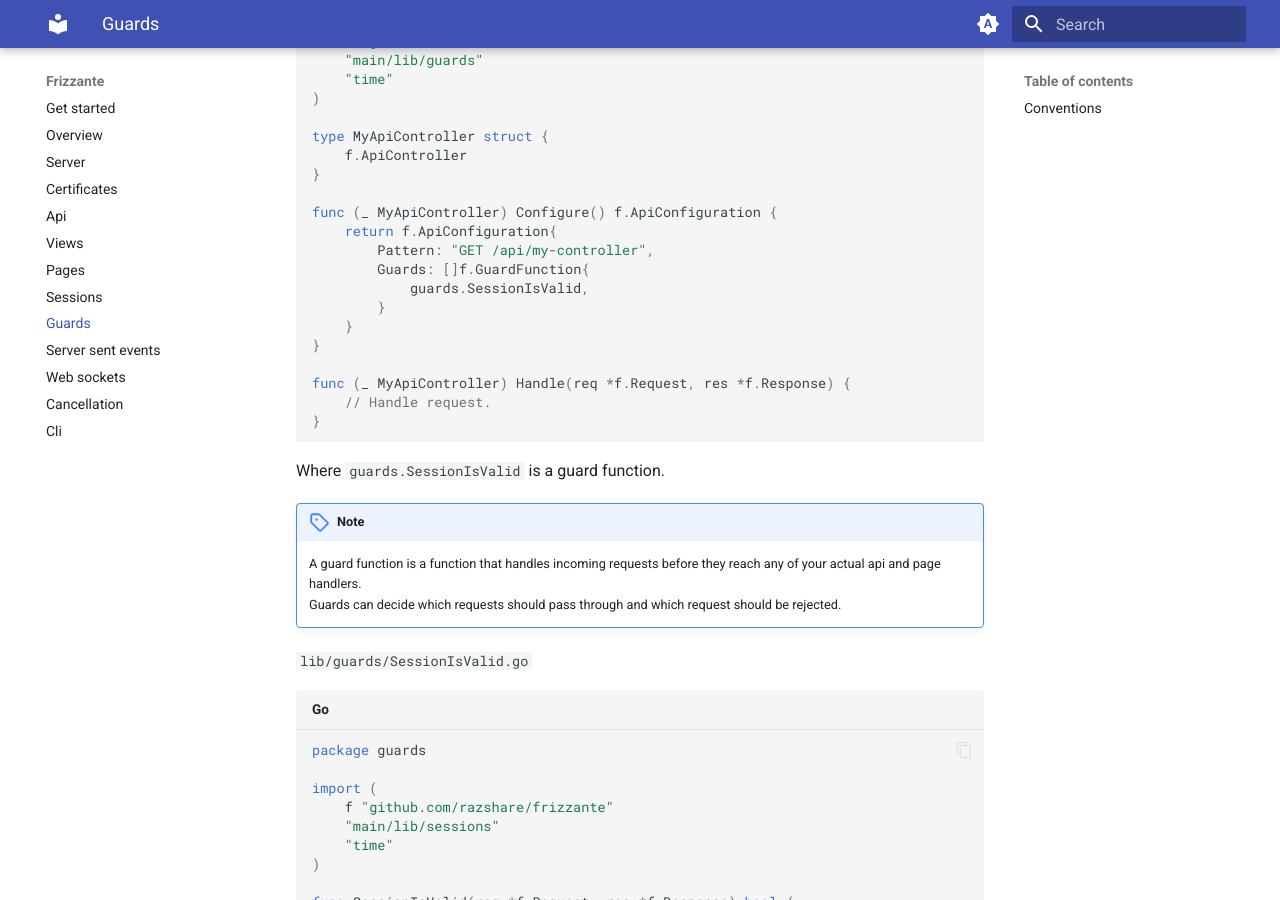
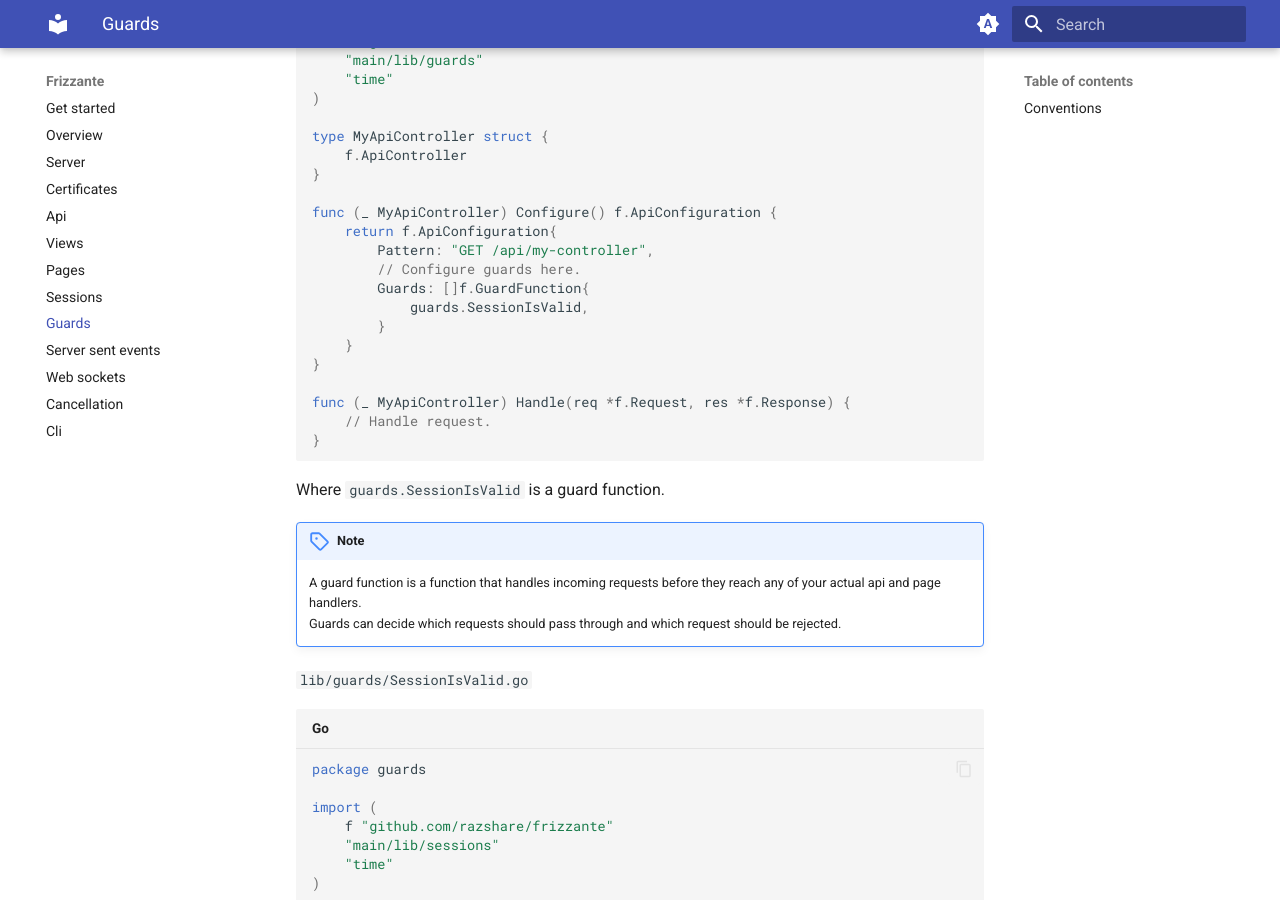
Before and after one commit to razshare/frizzante-docs, an MkDocs documentation site: the page built from docs/guards.md, in a window 1280 px wide and 900 px high, scrolled down 1094 px. Built offline with MkDocs 1.6.1 and Material for MkDocs 9.7.7, drawn with Linux system fonts in a browser that asks for light colours.

Commit message:
chore(docs): bump.

```diff
--- a/docs/guards.md
+++ b/docs/guards.md
@@ -54,6 +54,7 @@ type MyApiController struct {
 func (_ MyApiController) Configure() f.ApiConfiguration {
 	return f.ApiConfiguration{
 		Pattern: "GET /api/my-controller",
+		// Configure guards here.
 		Guards: []f.GuardFunction{
 			guards.SessionIsValid,
 		}
```
